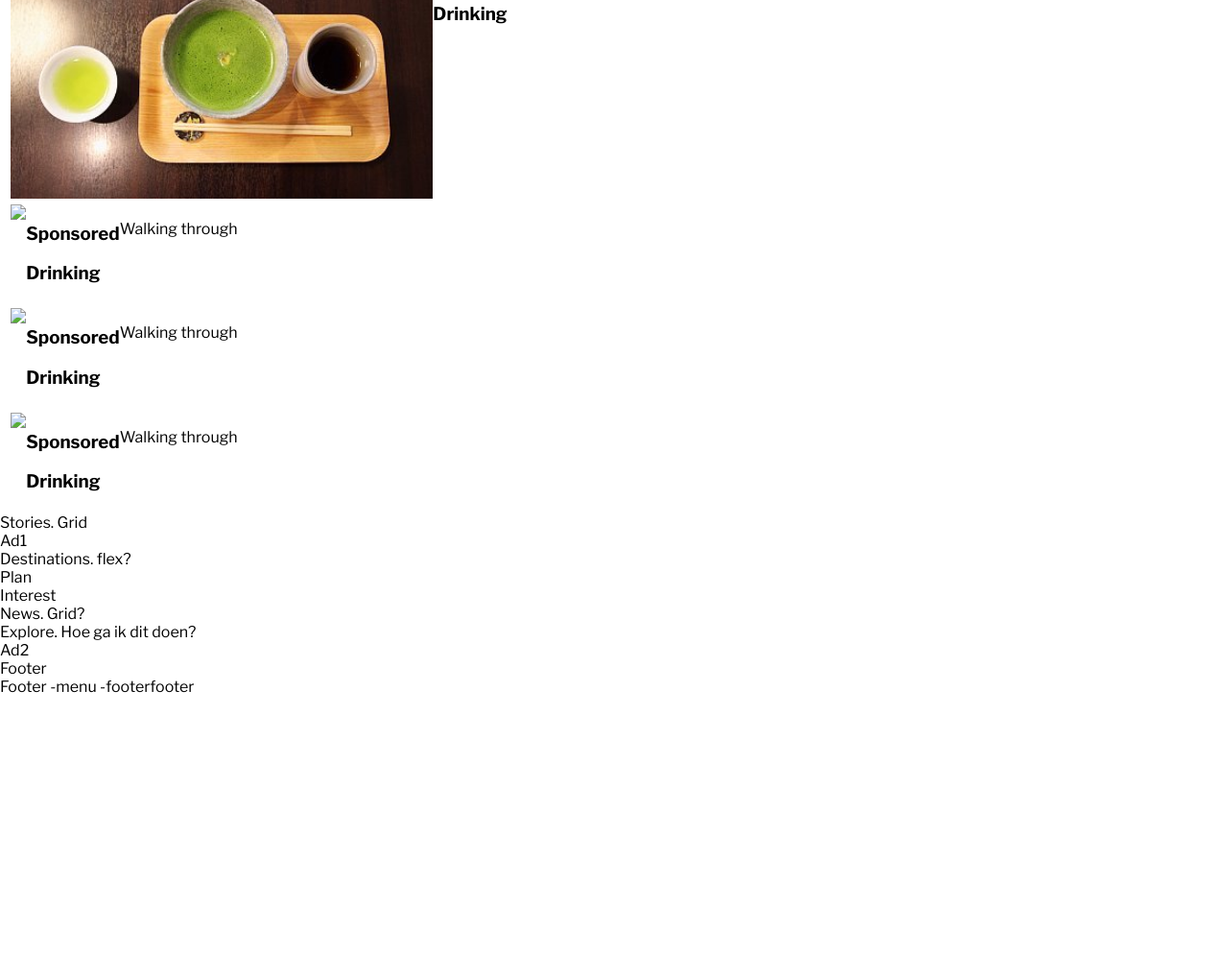
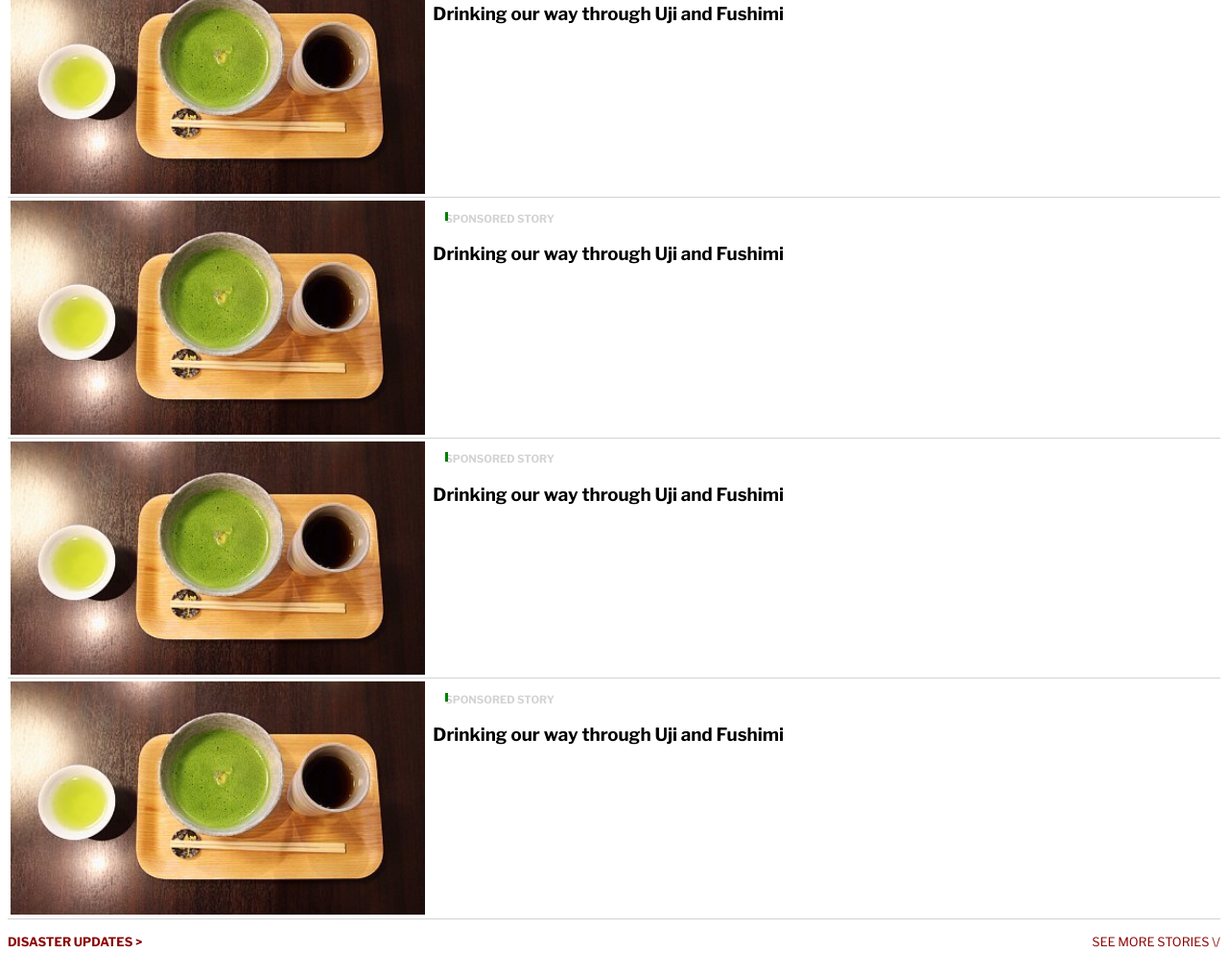
Before and after one commit to freekjoosten/Portfolio-Japanguide.com, a plain HTML site: page index.html in a window 1280 px wide. Shown: the part 1389-2382 px from the top of the page at 96% size. Before the commit the page ends 2114 px from the top, so only its background shows below. Drawn offline with nearby package versions, Linux system fonts and the light colour scheme.

Commit message:
weer wat verder
mooi hoor

```diff
--- a/index.html
+++ b/index.html
@@ -30,7 +30,8 @@
                     <p class="stories_header sponsored">Sponsored story</p>
                     <hgroup class="topstory_hgroup">
                         <h1 class="topstory_header">Chotto Zeitaku Japan</h3>
-                    <h3 class="topstory_sub">International Hiroo in Centrla Tokyo</h1>
+                            <h3 class="topstory_sub">International Hiroo in Centrla Tokyo
+                        </h1>
                     </hgroup>
 
                 </section>
@@ -39,40 +40,46 @@
         <article class="story">
             <img src="./drinking.jpg" class="story_img">
             <hgroup class="story_hgroup">
-                <h3 class="stories_header sponsored">Sponsored</h3>
-                <h1 class="story_title">Drinking</h1>
+                <h3 class="stories_header sponsored">Sponsored story</h3>
+                <h1 class="story_title">Drinking our way through Uji and Fushimi</h1>
             </hgroup>
 
 
         </article>
         <article class="story">
-            <img src="#">
-            <hgroup>
-                <h3 class="smallheader">Sponsored</h3>
-                <h1 class="story_title">Drinking</h1>
+            <img src="./drinking.jpg" class="story_img">
+            <hgroup class="story_hgroup">
+                <h3 class="stories_header sponsored">Sponsored story</h3>
+                <h1 class="story_title">Drinking our way through Uji and Fushimi</h1>
             </hgroup>
 
-            <p class="story_text">Walking through</p>
+
         </article>
         <article class="story">
-            <img src="#">
-            <hgroup>
-                <h3 class="smallheader">Sponsored</h3>
-                <h1 class="story_title">Drinking</h1>
+            <img src="./drinking.jpg" class="story_img">
+            <hgroup class="story_hgroup">
+                <h3 class="stories_header sponsored">Sponsored story</h3>
+                <h1 class="story_title">Drinking our way through Uji and Fushimi</h1>
             </hgroup>
 
-            <p class="story_text">Walking through</p>
+
         </article>
         <article class="story">
-            <img src="#">
-            <hgroup>
-                <h3 class="smallheader">Sponsored</h3>
-                <h1 class="story_title">Drinking</h1>
+            <img src="./drinking.jpg" class="story_img">
+            <hgroup class="story_hgroup">
+                <h3 class="stories_header sponsored">Sponsored story</h3>
+                <h1 class="story_title">Drinking our way through Uji and Fushimi</h1>
             </hgroup>
 
-            <p class="story_text">Walking through</p>
+
         </article>
-        Stories. Grid
+        <div class="stories_footer">
+            <a href=# class="bold_link">
+            disaster updates >
+            </a>
+            <a href=# class="last_link">
+              see more stories \/
+        </a></div>
     </section>
 
 
--- a/style.css
+++ b/style.css
@@ -7,6 +7,14 @@
     font-family: 'Libre Franklin', sans-serif;
     display: flex;
     flex-direction: column;
+}
+
+a {
+    text-decoration: none;
+}
+
+a:hover {
+    text-decoration: none;
 }
 
 /* HERO */
@@ -99,7 +107,7 @@
     content: "";
     width: 0.2rem;
     position: absolute;
-    left: 0.1rem;
+
     height: 0.6rem;
 }
 
@@ -111,14 +119,35 @@
     padding: 0.2rem;
     margin: 0 0.5rem;
     display: flex;
+    border-bottom: 1px solid lightgrey;
 }
 
 .story_img {
     max-width: 35%;
     object-fit: cover;
     flex: 1 1 auto;
+    padding-right: 0.5rem;
 }
 
 .story_hgroup {
     flex: 3 1 auto;
 }
+
+.stories_footer {
+    display: flex;
+    justify-content: space-between;
+    margin: 1rem 0.5rem 2rem 0.5rem;
+}
+
+.bold_link {
+    text-transform: uppercase;
+    color: darkred;
+    font-weight: 700;
+    font-size: 0.8rem;
+}
+
+.last_link {
+    text-transform: uppercase;
+    color: darkred;
+    font-size: 0.8rem;
+}
```
Lines whose indentation alone changed are shown as unchanged.
